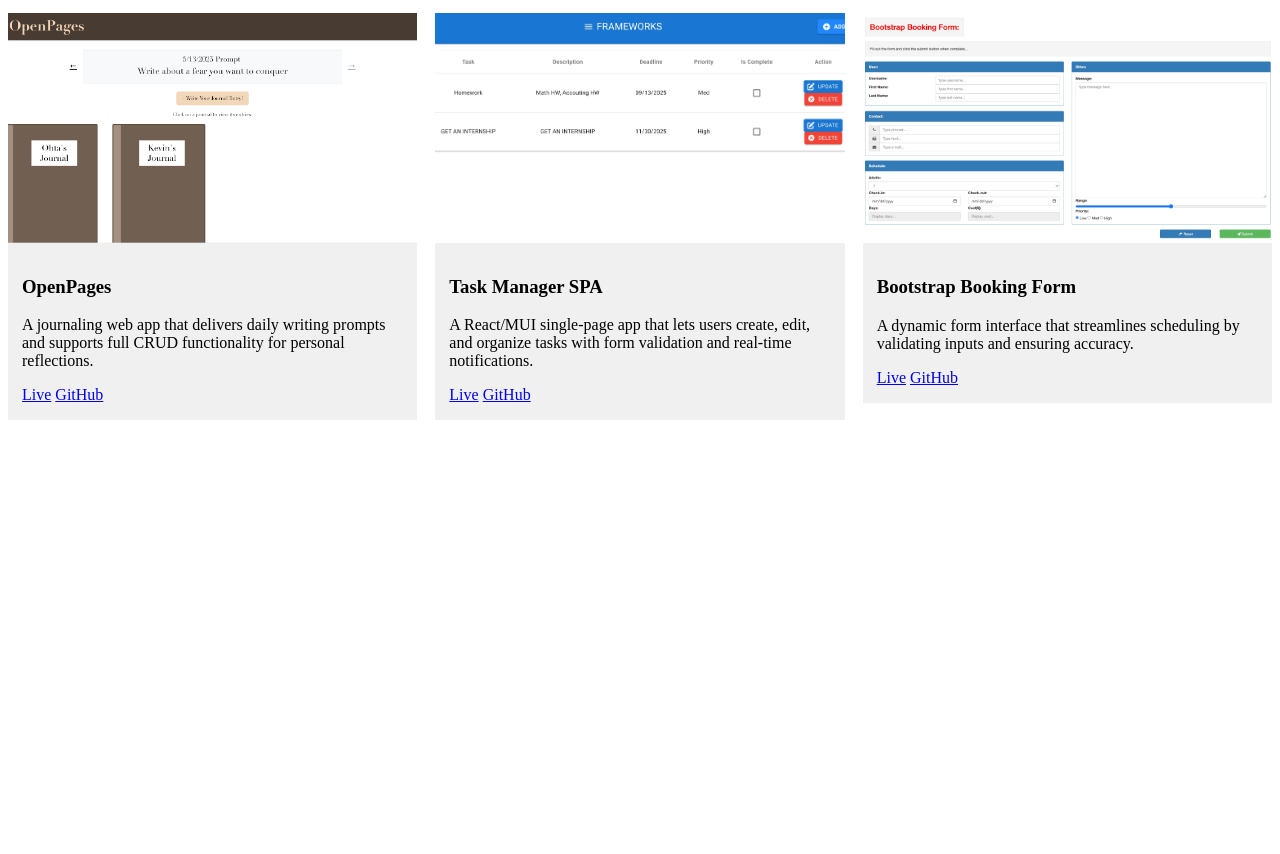
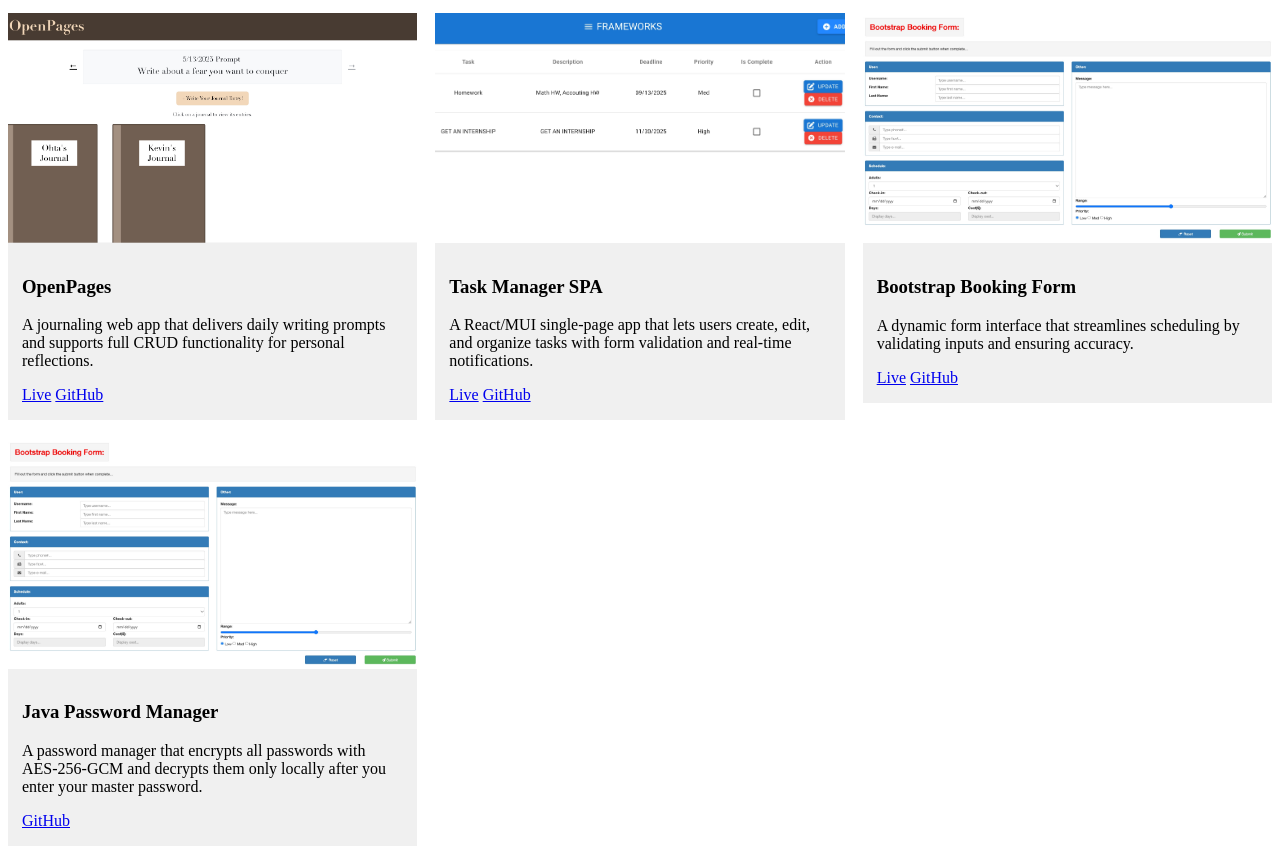
Before and after one commit to Ohtakamiya7/Ohtakamiya7.github.io, a plain HTML site: page projects.html in a window 1280 px wide. Shown: the part 206-1060 px from the top of the page. Before the commit the page ends 800 px from the top, so only its background shows below. Drawn offline with Linux system fonts and the light colour scheme; a web font is replaced by a local one.

Commit message:
Update, changed projects and corrected links

```diff
--- a/projects.html
+++ b/projects.html
@@ -46,8 +46,8 @@
             and supports full CRUD functionality for personal reflections.
           </p>
           <div class="links">
-            <a class="btn" href="#" target="_blank" rel="noopener">Live</a>
-            <a class="btn" href="#" target="_blank" rel="noopener">GitHub</a>
+            <a class="btn" href="https://openpages.onrender.com/" target="_blank" rel="noopener">Live</a>
+            <a class="btn" href="https://github.com/Ohtakamiya7/OpenPages" target="_blank" rel="noopener">GitHub</a>
           </div>
         </div>
       </article>
@@ -66,7 +66,7 @@
           </p>
           <div class="links">
             <a class="btn" href="https://stackblitz.com/edit/vitejs-vite-suvbtdme" target="_blank" rel="noopener">Live</a>
-            <a class="btn" href="#" target="_blank" rel="noopener">GitHub</a>
+            <a class="btn" href="https://github.com/Ohtakamiya7/task-manager-SPA" target="_blank" rel="noopener">GitHub</a>
           </div>
         </div>
       </article>
@@ -85,7 +85,24 @@
           </p>
           <div class="links">
             <a class="btn" href="https://codepen.io/Ohtakamiya7/pen/VYwjydK" target="_blank" rel="noopener">Live</a>
-            <a class="btn" href="#" target="_blank" rel="noopener">GitHub</a>
+            <a class="btn" href="https://github.com/Ohtakamiya7/BootstrapForm" target="_blank" rel="noopener">GitHub</a>
+          </div>
+        </div>
+      </article>
+
+      <article class="card" aria-labelledby="p1-title">
+        <a class="thumb" href="#">
+          <img src="images/BootstrapBookingForm.jpg" alt="Bootstrap Photo" />
+        </a>
+        <div class="body">
+          <h3 id="p1-title" class="title">
+            Java Password Manager
+          </h3>
+          <p class="tagline">
+            A password manager that encrypts all passwords with AES-256-GCM and decrypts them only locally after you enter your master password.
+          </p>
+          <div class="links">
+            <a class="btn" href="https://github.com/Ohtakamiya7/Password-Manager/blob/main/PasswordManager.java" target="_blank" rel="noopener">GitHub</a>
           </div>
         </div>
       </article>
```
Also changed, not shown: 1 other file.
